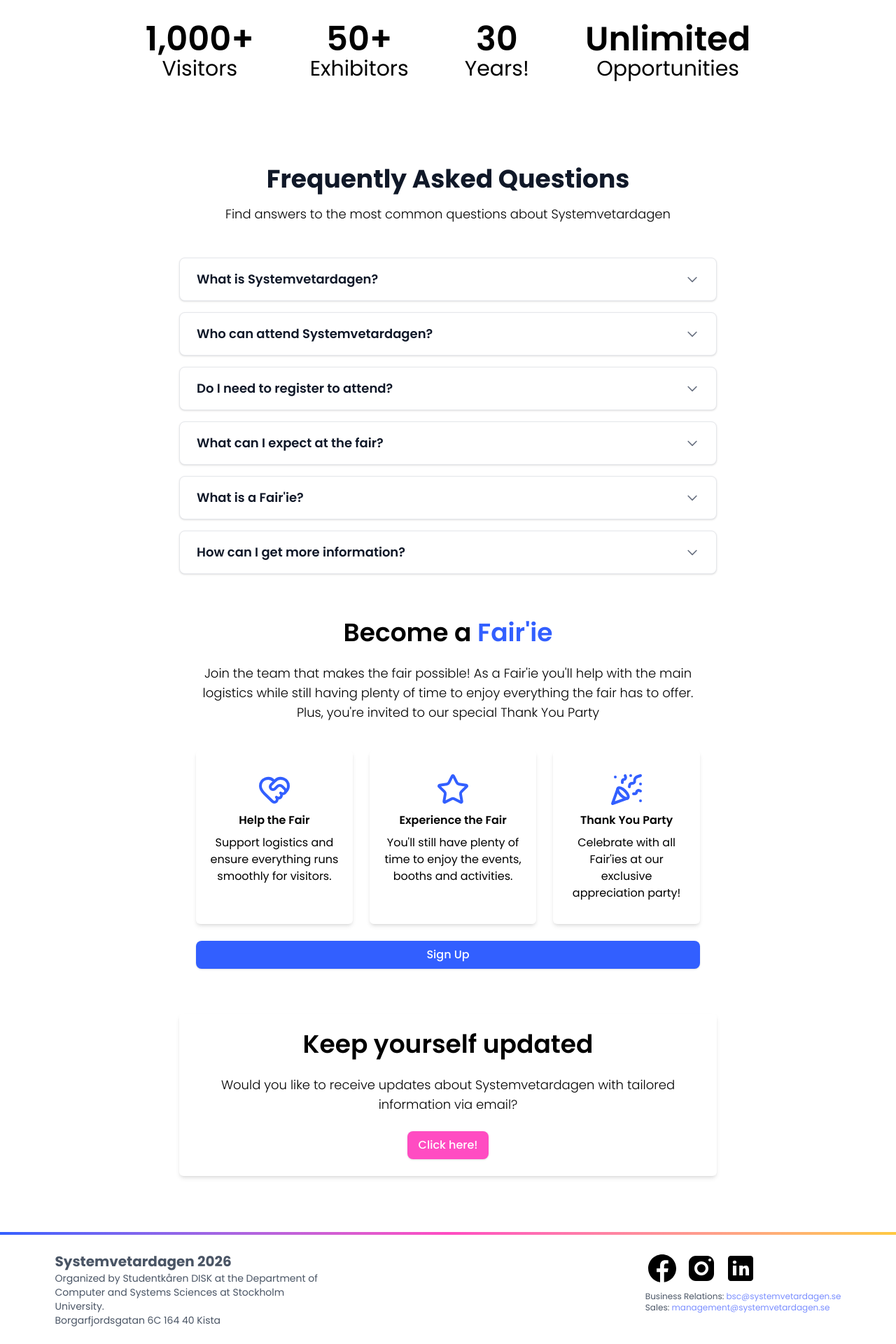
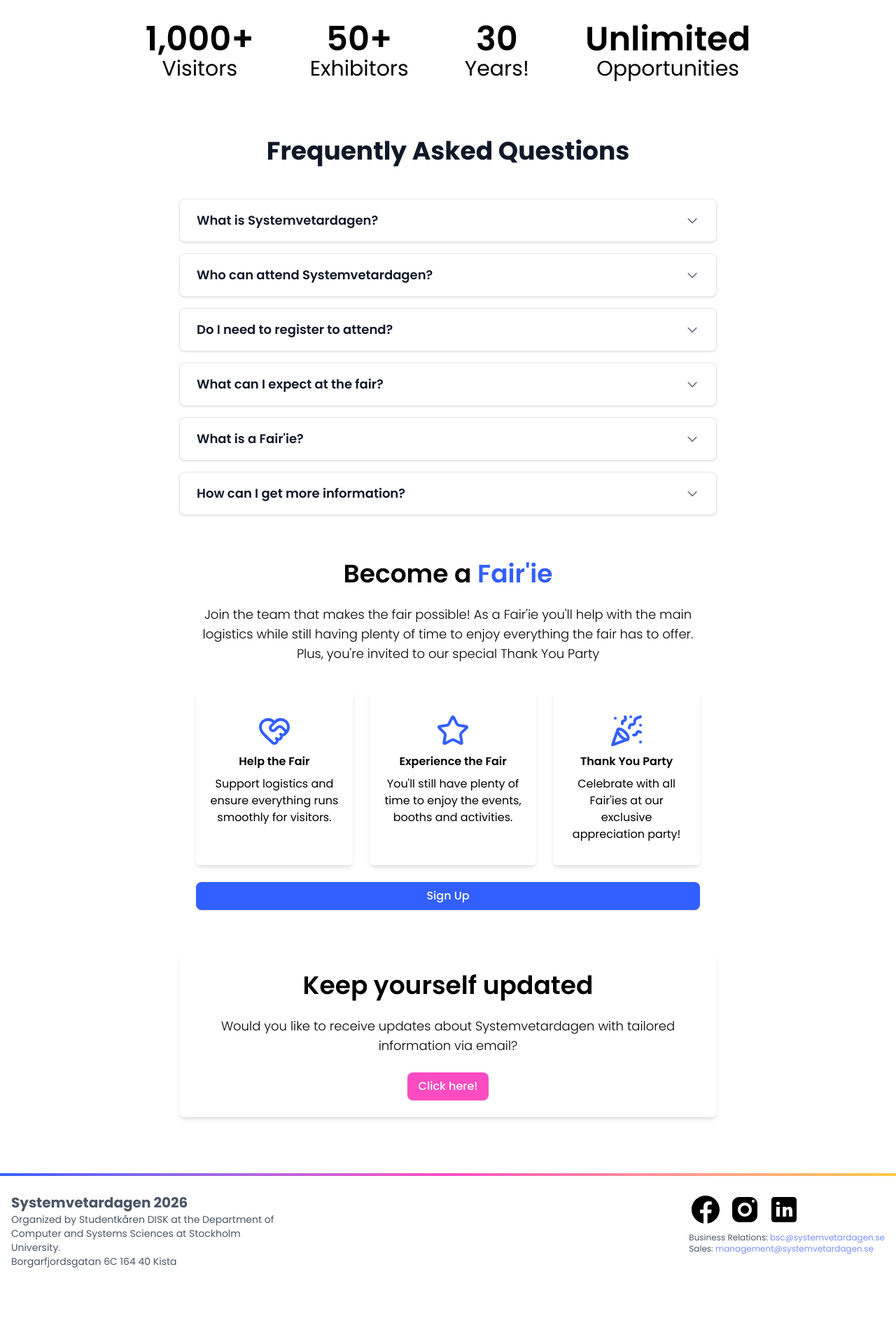
Before and after one commit to Systemvetardagen/Systemvetardagen, a React (Vite) app: page / in a window 1280 px wide. Shown: the part 1190-3110 px from the top of the page at 70% size. After the commit the page ends 3026 px from the top, so only its background shows below. Built offline with nearby package versions, Linux system fonts and the light colour scheme.

Commit message:
faq reformat and footer style

```diff
--- a/src/ui/landing/FAQ.tsx
+++ b/src/ui/landing/FAQ.tsx
@@ -23,26 +23,23 @@ const FAQ = () => {
   };
 
   return (
-    <section className="mt-10">
+    <section className="">
       <div className="max-w-4xl mx-auto">
         <div className="text-center mb-12">
           <h2 className="text-3xl md:text-4xl font-bold text-gray-900 mb-4">
             {t("header")}
           </h2>
-          <p className="text-lg font-light max-w-2xl mx-auto">
-            {t("subHeader")}
-          </p>
         </div>
 
         <div className="space-y-4">
           {questions.map((item: FAQItem) => (
             <div
               key={item.id}
-              className="bg-white rounded-lg shadow-sm border border-gray-200 overflow-hidden transition-all duration-200 hover:shadow-md"
+              className="bg-white rounded-lg shadow-sm border border-gray-200 overflow-hidden hover:shadow-md"
             >
               <button
                 onClick={() => toggleItem(item.id)}
-                className="w-full px-6 py-4 text-left flex items-center justify-between"
+                className="w-full px-6 py-4 text-left flex items-center justify-between cursor-pointer"
                 aria-expanded={openItems.has(item.id)}
                 aria-controls={`faq-answer-${item.id}`}
               >
@@ -70,7 +67,7 @@ const FAQ = () => {
 
               <div
                 id={`faq-answer-${item.id}`}
-                className={`overflow-hidden transition-all duration-200 ${
+                className={`overflow-hidden transition-all duration-700 ${
                   openItems.has(item.id)
                     ? "max-h-96 opacity-100"
                     : "max-h-0 opacity-0"
@@ -83,7 +80,6 @@ const FAQ = () => {
             </div>
           ))}
         </div>
-
       </div>
     </section>
   );
--- a/src/ui/layout/Footer.tsx
+++ b/src/ui/layout/Footer.tsx
@@ -6,7 +6,7 @@ const Footer = () => {
   return (
     <footer className="bg-white w-full">
       <Seperator />
-      <div className="container mx-auto flex justify-evenly px-4 py-6">
+      <div className="container mx-auto flex justify-between px-4 py-6">
         {" "}
         <div className="hidden md:block text-left text-gray-600">
           <h3 className="font-bold text-xl">Systemvetardagen 2026</h3>
```
